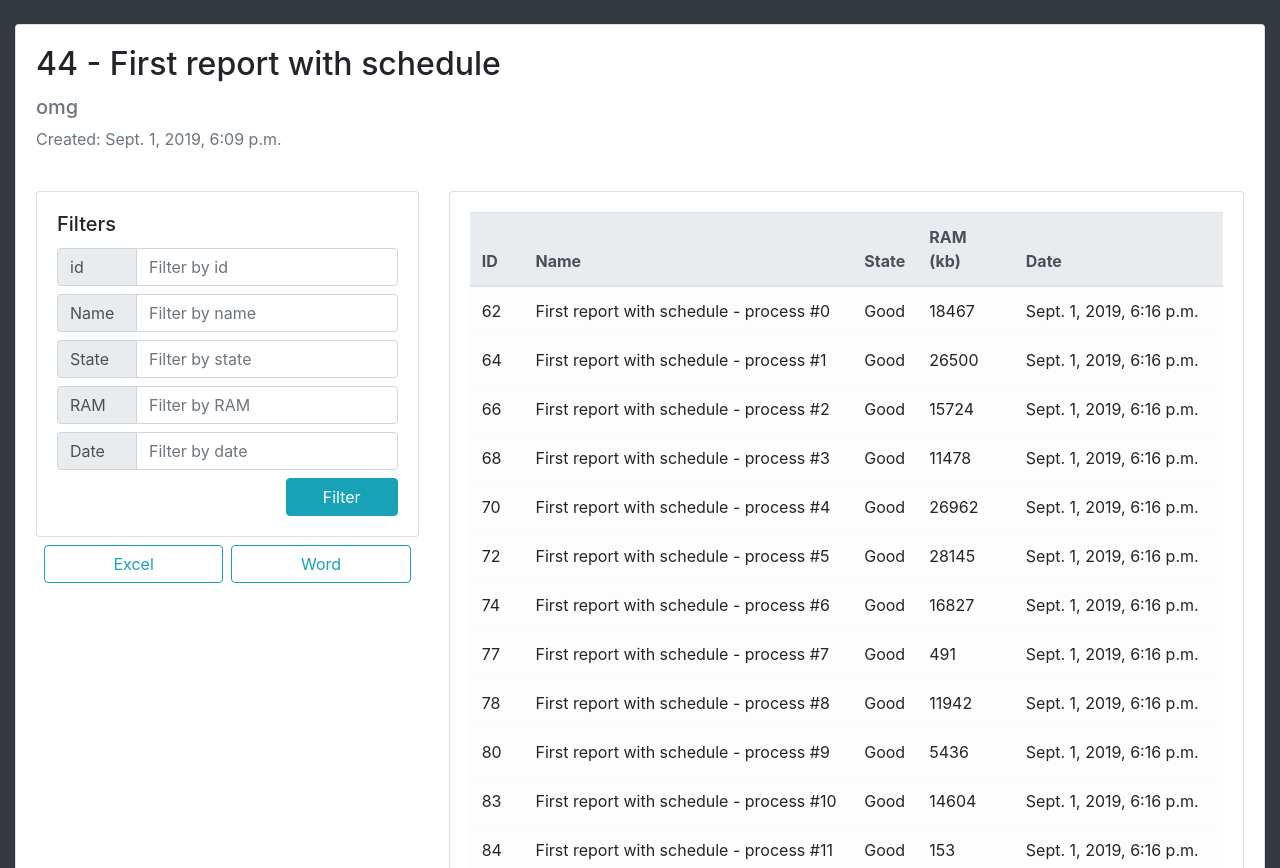
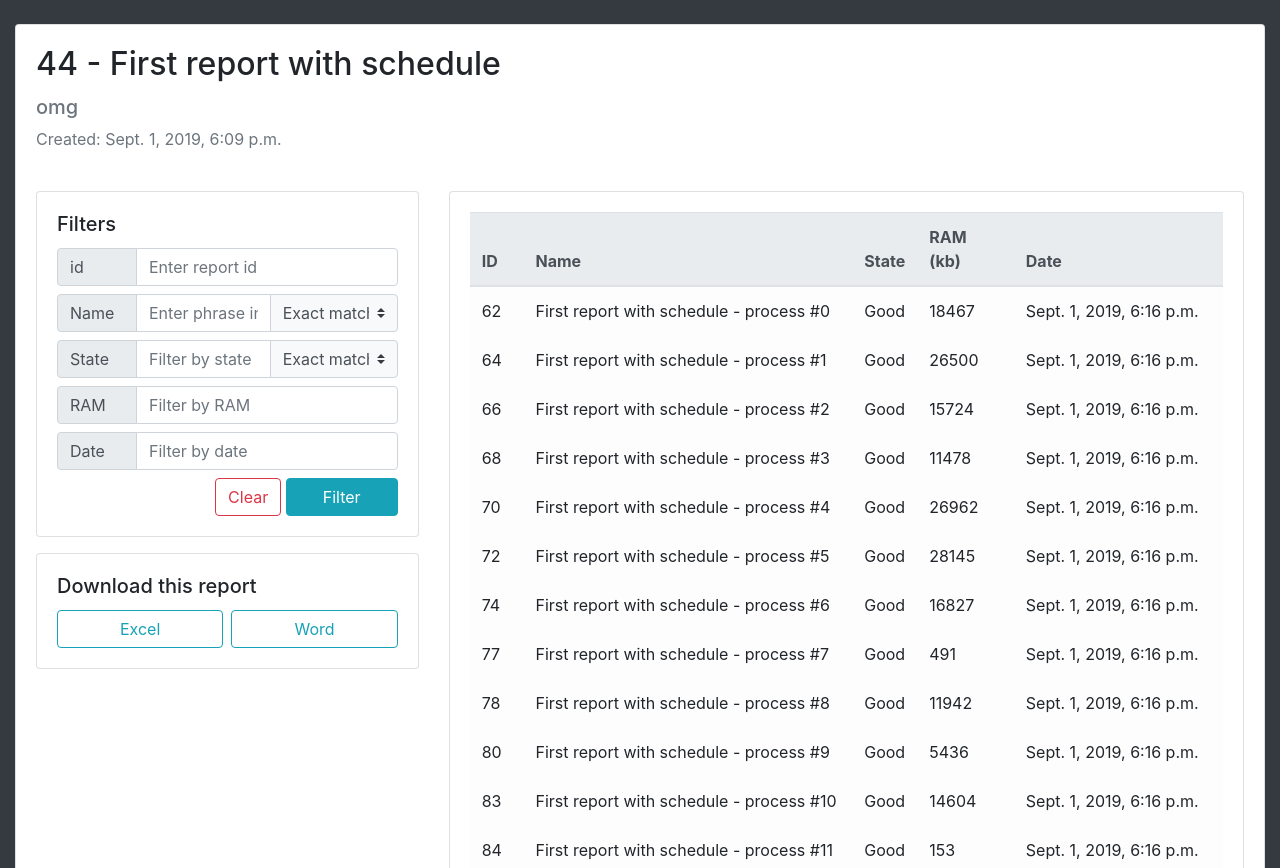
Before and after one commit to Hugant/ReportMakerWithOPC, a Django app: page /reports/44/ in a window 1280 px wide. Shown: the part 56-924 px from the top of the page. Run offline with Django 3.2, Linux system fonts and the light colour scheme; the first user in the database is signed in; data comes from the database, SQL or seed files in the repository; some libraries are stand-ins or nearby versions.

Commit message:
Updated filters

```diff
--- a/reportmaker/reporter/templates/reporter/base.html
+++ b/reportmaker/reporter/templates/reporter/base.html
@@ -56,7 +56,7 @@
 			</div>
 		</nav>
 	{% endblock %}
-	<div class="content pt-4">
+	<div class="content pt-4 mb-4">
 		{% block content %} {% endblock %}
 	</div>
 
--- a/reportmaker/reporter/templates/reporter/report.html
+++ b/reportmaker/reporter/templates/reporter/report.html
@@ -25,19 +25,31 @@
 										<div class="input-group-prepend">
 											<span class="input-group-text">id</span>
 										</div>
-										<input class="form-control" name="id_filter" form="filter_form" placeholder="Filter by id" value="{{ filters.id|default:'' }}">
+										<input class="form-control" name="id_filter" form="filter_form" placeholder="Enter report id" value="{{ filters.id|default:'' }}">
 									</div>
 									<div class="input-group mb-2">
 										<div class="input-group-prepend">
 											<span class="input-group-text">Name</span>
 										</div>
-										<input class="form-control" name="name_filter" placeholder="Filter by name" value="{{ filters.name|default:'' }}">
+										<input class="form-control" name="name_filter" placeholder="Enter phrase in name" value="{{ filters.name|default:'' }}">
+										<select class="custom-select bg-light" name="name_match" style="max-width: 8em">
+											<option value="exact" {% if filters.name_match == "exact" %}selected{% endif %}}}>Exact match</option>
+											<option value="starts" {% if filters.name_match == "starts" %}selected{% endif %}>Starts with</option>
+											<option value="contains" {% if filters.name_match == "contains" %}selected{% endif %}>Contains</option>
+											<option value="ends" {% if filters.name_match == "ends" %}selected{% endif %}>Ends with</option>
+										</select>
 									</div>
 									<div class="input-group mb-2">
 										<div class="input-group-prepend">
 											<span class="input-group-text">State</span>
 										</div>
 										<input class="form-control" name="state_filter"  placeholder="Filter by state" value="{{ filters.state|default:'' }}">
+										<select class="custom-select bg-light" name="state_match" style="max-width: 8em">
+											<option value="exact" {% if filters.state_match == "exact" %}selected{% endif %}>Exact match</option>
+											<option value="starts" {% if filters.state_match == "starts" %}selected{% endif %}>Starts with</option>
+											<option value="contains" {% if filters.state_match == "contains" %}selected{% endif %}>Contains</option>
+											<option value="ends" {% if filters.state_match == "ends" %}selected{% endif %}>Ends with</option>
+										</select>
 									</div>
 									<div class="input-group mb-2">
 										<div class="input-group-prepend">
@@ -51,13 +63,19 @@
 										</div>
 										<input class="form-control" name="date_filter" placeholder="Filter by date" value="{{ filters.date|default:'' }}">
 									</div>
+									<a href="{% url 'reporter:report' report.id %}" class="btn btn-outline-danger">Clear</a>
 									<button class="btn btn-info" type="submit" style="width: 7em;">Filter</button>
 								</form>
 							</div>
 						</div>
-						<div class="d-flex p-2">
+						<div class="card mt-3">
+							<div class="card-body">
+								<h5 class="card-title">Download this report</h5>
+								<div class="d-flex">
 									<a class="btn btn-outline-info w-100 mr-1" href="{% url 'reporter:download_excel' report.id %}">Excel</a>
 									<a class="btn btn-outline-info w-100 ml-1" href="{% url 'reporter:download_word' report.id %}">Word</a>
+								</div>
+							</div>
 						</div>
 					</div>
 					<div class="col-6 col-md-7 col-lg-8">
--- a/reportmaker/reporter/views.py
+++ b/reportmaker/reporter/views.py
@@ -19,7 +19,9 @@ class ReportListView(LoginRequiredMixin, generic.ListView):
 	filters = {
 		'id': '',
 		'title': '',
+		'title_match': '',
 		'content': '',
+		'content_match': '',
 		'date': ''
 	}
 
@@ -28,16 +30,32 @@ class ReportListView(LoginRequiredMixin, generic.ListView):
 		if self.request.method == 'GET':
 			self.filters['id'] = self.request.GET.get('id_filter')
 			self.filters['title'] = self.request.GET.get('title_filter')
+			self.filters['title_match'] = self.request.GET.get('title_match')
 			self.filters['content'] = self.request.GET.get('content_filter')
+			self.filters['content_match'] = self.request.GET.get('content_match')
 
 			if self.filters['id']:
 				reports = reports.filter(id=self.filters['id'])
 
 			if self.filters['title']:
-				reports = reports.filter(title_text__startswith=self.filters['title'])
+				if self.filters['title_match'] == 'exact':
+					reports = reports.filter(title_text__iexact=self.filters['title'])
+				elif self.filters['title_match'] == 'starts':
+					reports = reports.filter(title_text__istartswith=self.filters['title'])
+				elif self.filters['title_match'] == 'contains':
+					reports = reports.filter(title_text__icontains=self.filters['title'])
+				elif self.filters['title_match'] == 'ends':
+					reports = reports.filter(title_text__iendswith=self.filters['title'])
 
 			if self.filters['content']:
-				reports = reports.filter(content_text__startswith=self.filters['content'])
+				if self.filters['content_match'] == 'exact':
+					reports = reports.filter(content_text__iexact=self.filters['content'])
+				elif self.filters['content_match'] == 'starts':
+					reports = reports.filter(content_text__istartswith=self.filters['content'])
+				elif self.filters['content_match'] == 'contains':
+					reports = reports.filter(content_text__icontains=self.filters['content'])
+				elif self.filters['content_match'] == 'ends':
+					reports = reports.filter(content_text__iendswith=self.filters['content'])
 
 		# TODO: filter by date
 
@@ -52,10 +70,13 @@ class ReportListView(LoginRequiredMixin, generic.ListView):
 class ProcessListView(LoginRequiredMixin, generic.ListView):
 	login_url = '/login'
 	template_name = 'reporter/report.html'
+
 	filters = {
 		'id': '',
 		'name': '',
+		'name_match': '',
 		'state': '',
+		'state_match': '',
 		'ram': '',
 		'date': ''
 	}
@@ -63,10 +84,13 @@ class ProcessListView(LoginRequiredMixin, generic.ListView):
 	def get_queryset(self):
 		processes = Process.objects.all()
 		processes = processes.filter(report=self.kwargs.get('report_id'))
+
 		if self.request.method == 'GET':
 			self.filters['id'] = self.request.GET.get('id_filter')
 			self.filters['name'] = self.request.GET.get('name_filter')
+			self.filters['name_match'] = self.request.GET.get('name_match')
 			self.filters['state'] = self.request.GET.get('state_filter')
+			self.filters['state_match'] = self.request.GET.get('state_match')
 			self.filters['ram'] = self.request.GET.get('ram_filter')
 			self.filters['date'] = self.request.GET.get('date_filter')
 
@@ -74,13 +98,28 @@ class ProcessListView(LoginRequiredMixin, generic.ListView):
 				processes = processes.filter(id=self.filters['id'])
 
 			if self.filters['name']:
-				processes = processes.filter(name_text__startswith=self.filters['name'])
+				if self.filters['name_match'] == 'exact':
+					processes = processes.filter(name_text__iexact=self.filters['name'])
+				elif self.filters['name_match'] == 'starts':
+					processes = processes.filter(name_text__istartswith=self.filters['name'])
+				elif self.filters['name_match'] == 'contains':
+					processes = processes.filter(name_text__icontains=self.filters['name'])
+				elif self.filters['name_match'] == 'ends':
+					processes = processes.filter(name_text__iendswith=self.filters['name'])
 
 			if self.filters['state']:
-				processes = processes.filter(state_text__startswith=self.filters['state'])
+				if self.filters['state_match'] == 'exact':
+					processes = processes.filter(state_text__iexact=self.filters['state'])
+				elif self.filters['state_match'] == 'starts':
+					processes = processes.filter(state_text__istartswith=self.filters['state'])
+				elif self.filters['state_match'] == 'contains':
+					processes = processes.filter(state_text__icontains=self.filters['state'])
+				elif self.filters['state_match'] == 'ends':
+					processes = processes.filter(state_text__iendswith=self.filters['state'])
 
 			if self.filters['ram']:
 				processes = processes.filter(ram_in_kb_int__startswith=int(self.filters['ram']))
+
 
 		# TODO: filter by date
 
```
Also changed, not shown: other parts of reportmaker/reporter/templates/reporter/report.html (+2 -4 lines), reportmaker/reporter/static/reporter/style/style.css (+12 -0 lines), reportmaker/reporter/templates/reporter/report_list.html (+19 -6 lines), reportmaker/reporter/updater.py (+31 -30 lines). Lines whose indentation alone changed are shown as unchanged.
